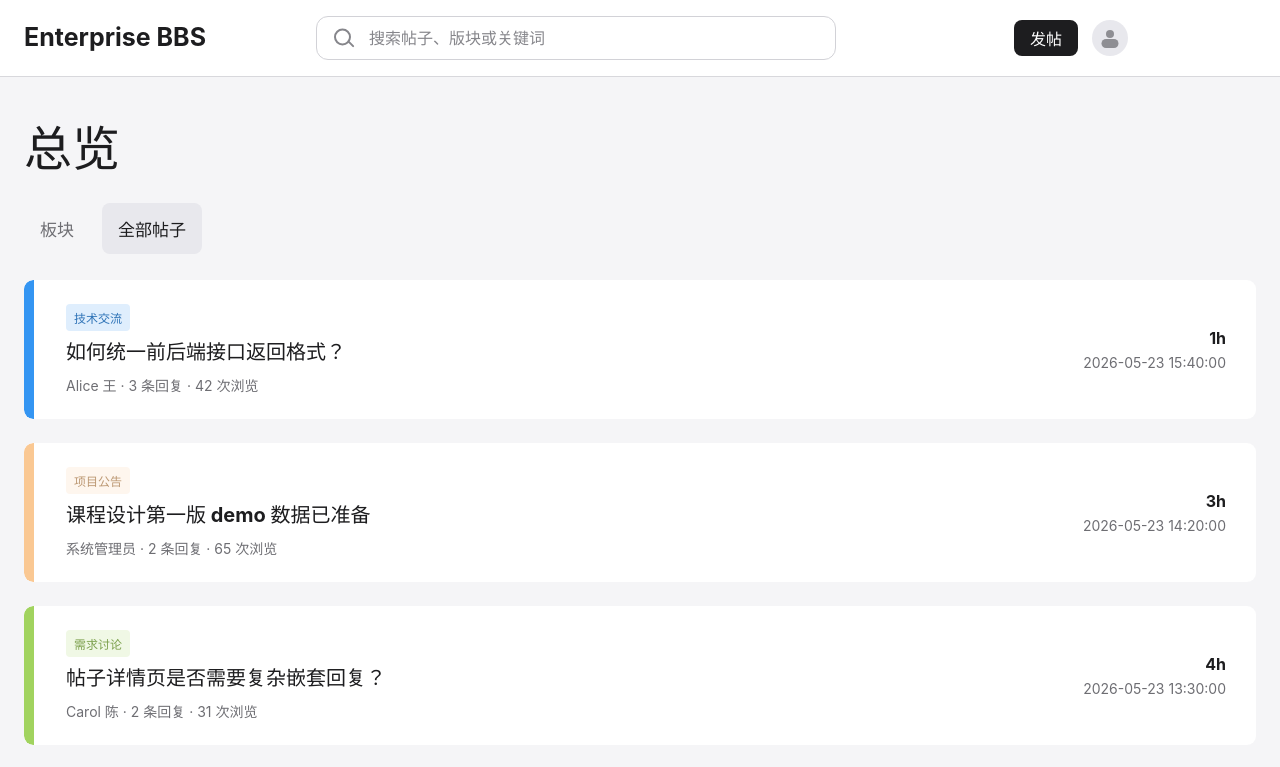
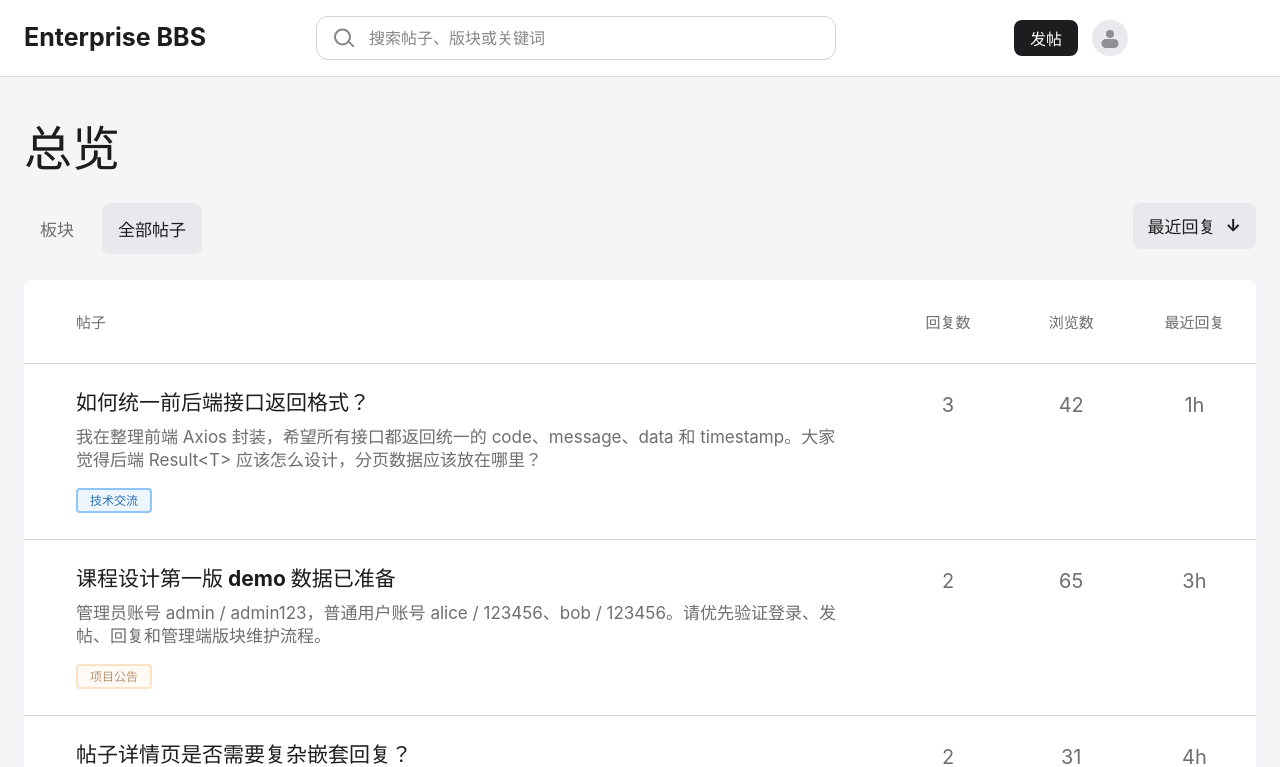
Before and after one commit to fatsheepER/enterprise-bbs, a Vue app in the folder frontend/: page /posts in a window 1280 px wide. Shown: the top 767 px of the page. Built offline with nearby package versions, Linux system fonts and the light colour scheme.

Commit message:
feat: Extract PostTable component Could be further used in /board, /profile and many other views

```diff
--- a/frontend/src/assets/main.css
+++ b/frontend/src/assets/main.css
@@ -5,8 +5,7 @@
 :root {
   color: #1d1d1f;
   background: #f5f5f7;
-  font-family:
-    -apple-system, BlinkMacSystemFont, 'SF Pro Text', 'Segoe UI', sans-serif;
+  font-family: -apple-system, BlinkMacSystemFont, 'SF Pro Text', 'Segoe UI', sans-serif;
   font-synthesis: none;
   text-rendering: optimizeLegibility;
   -webkit-font-smoothing: antialiased;
@@ -194,6 +193,136 @@ a {
   color: #1d1d1f;
 }
 
+.posts-overview__toolbar {
+  display: flex;
+  align-items: flex-start;
+  justify-content: space-between;
+  gap: 24px;
+  margin-bottom: 26px;
+}
+
+.posts-overview__tabs {
+  margin-bottom: 0;
+}
+
+.posts-sort-button {
+  display: inline-flex;
+  align-items: center;
+  gap: 10px;
+  min-height: 46px;
+  border: 0;
+  border-radius: 8px;
+  padding: 0 15px;
+  background: #e8e8ed;
+  color: #1d1d1f;
+  font-size: 17px;
+  font-weight: 700;
+}
+
+.posts-table-wrap {
+  overflow: hidden;
+  border-radius: 9px;
+  background: #fff;
+}
+
+.posts-table {
+  width: 100%;
+  border-collapse: collapse;
+  table-layout: fixed;
+}
+
+.posts-table th,
+.posts-table td {
+  border-bottom: 1px solid #d8d8dc;
+}
+
+.posts-table tbody tr:last-child td {
+  border-bottom: 0;
+}
+
+.posts-table__heading {
+  height: 84px;
+  padding: 0 18px;
+  color: #6e6e73;
+  font-size: 15px;
+  font-weight: 700;
+  letter-spacing: 0;
+  text-align: center;
+  text-transform: uppercase;
+}
+
+.posts-table__heading--post {
+  width: auto;
+  padding-left: 52px;
+  text-align: left;
+}
+
+.posts-table__heading:not(.posts-table__heading--post),
+.posts-table__stat {
+  width: 10%;
+  min-width: 94px;
+}
+
+.posts-table__post-cell {
+  padding: 26px 34px 26px 52px;
+  vertical-align: top;
+}
+
+.posts-table__title {
+  overflow: hidden;
+  margin: 0 0 9px;
+  color: #1d1d1f;
+  font-size: 21px;
+  font-weight: 700;
+  line-height: 1.28;
+  text-overflow: ellipsis;
+  white-space: nowrap;
+}
+
+.posts-table__excerpt {
+  display: -webkit-box;
+  overflow: hidden;
+  max-width: 760px;
+  margin: 0 0 16px;
+  -webkit-box-orient: vertical;
+  -webkit-line-clamp: 2;
+  color: #6e6e73;
+  font-size: 17px;
+  line-height: 1.35;
+}
+
+.posts-table__badge {
+  display: inline-flex;
+  max-width: 100%;
+  min-height: 25px;
+  align-items: center;
+  border: 2px solid color-mix(in srgb, var(--board-color, #2997ff) 55%, #fff);
+  border-radius: 4px;
+  padding: 3px 12px;
+  background: color-mix(in srgb, var(--board-color, #2997ff) 9%, #fff);
+  color: color-mix(in srgb, var(--board-color, #2997ff) 70%, #1d1d1f);
+  font-size: 12px;
+  font-weight: 700;
+  line-height: 1.1;
+}
+
+.posts-table__stat {
+  padding: 29px 18px;
+  color: #6e6e73;
+  font-size: 20px;
+  line-height: 1.2;
+  text-align: center;
+  vertical-align: top;
+}
+
+.posts-table__empty {
+  height: 120px;
+  padding: 0 34px;
+  color: #6e6e73;
+  font-size: 17px;
+  text-align: center;
+}
+
 .board-list,
 .post-list {
   display: grid;
@@ -371,7 +500,6 @@ a {
 }
 
 @media (max-width: 900px) {
-
   .content-width,
   .page-shell {
     width: min(100% - 28px, 1280px);
@@ -400,6 +528,22 @@ a {
     font-size: 40px;
   }
 
+  .posts-table-wrap {
+    overflow-x: auto;
+  }
+
+  .posts-table {
+    min-width: 760px;
+  }
+
+  .posts-table__heading--post {
+    padding-left: 34px;
+  }
+
+  .posts-table__post-cell {
+    padding-left: 34px;
+  }
+
   .board-card {
     grid-template-columns: 1fr;
     gap: 28px;
@@ -412,6 +556,12 @@ a {
 }
 
 @media (max-width: 640px) {
+  .posts-overview__toolbar {
+    align-items: stretch;
+    flex-direction: column;
+    gap: 14px;
+  }
+
   .overview-tabs {
     gap: 8px;
   }
@@ -419,6 +569,12 @@ a {
   .overview-tabs__link {
     padding: 11px 13px;
     font-size: 15px;
+  }
+
+  .posts-sort-button {
+    width: fit-content;
+    min-height: 42px;
+    font-size: 16px;
   }
 
   .board-card {
--- /dev/null
+++ b/frontend/src/components/PostTable.vue
@@ -0,0 +1,63 @@
+<script setup>
+defineProps({
+  posts: {
+    type: Array,
+    required: true,
+  },
+  ariaLabel: {
+    type: String,
+    default: '帖子列表',
+  },
+  emptyText: {
+    type: String,
+    default: '暂无帖子',
+  },
+})
+
+function postPreview(post) {
+  return post.contentPreview || post.content || ''
+}
+
+function postActivity(post) {
+  return post.relativeTime || post.updatedAt
+}
+</script>
+
+<template>
+  <section class="posts-table-wrap" :aria-label="ariaLabel">
+    <table class="posts-table">
+      <thead>
+        <tr>
+          <th class="posts-table__heading posts-table__heading--post" scope="col">帖子</th>
+          <th class="posts-table__heading" scope="col">回复数</th>
+          <th class="posts-table__heading" scope="col">浏览数</th>
+          <th class="posts-table__heading" scope="col">最近回复</th>
+        </tr>
+      </thead>
+
+      <tbody>
+        <template v-if="posts.length === 0">
+          <tr>
+            <td class="posts-table__empty" colspan="4">{{ emptyText }}</td>
+          </tr>
+        </template>
+
+        <template v-else>
+          <tr v-for="post in posts" :key="post.id" class="posts-table__row">
+            <td class="posts-table__post-cell">
+              <h2 class="posts-table__title">{{ post.title }}</h2>
+              <p class="posts-table__excerpt">{{ postPreview(post) }}</p>
+              <span class="posts-table__badge" :style="{ '--board-color': post.boardColorHex }">
+                {{ post.boardName }}
+              </span>
+            </td>
+
+            <td class="posts-table__stat" aria-label="回复数">{{ post.replyCount }}</td>
+            <td class="posts-table__stat" aria-label="浏览数">{{ post.viewCount }}</td>
+            <td class="posts-table__stat" aria-label="最近回复">{{ postActivity(post) }}</td>
+          </tr>
+        </template>
+      </tbody>
+    </table>
+  </section>
+</template>
--- a/frontend/src/views/front/PostsView.vue
+++ b/frontend/src/views/front/PostsView.vue
@@ -1,15 +1,26 @@
 <script setup>
-import OverviewTabs from '../../components/OverviewTabs.vue'
-import PostListItem from '../../components/PostListItem.vue'
+import PostTable from '../../components/PostTable.vue'
 import { visiblePosts } from '../../mock/forumViewModels'
 
 const posts = visiblePosts()
 </script>
 
 <template>
-  <OverviewTabs />
+  <section class="posts-overview">
+    <h1 class="overview-heading">总览</h1>
 
-  <section class="post-list" aria-label="全部帖子列表">
-    <PostListItem v-for="post in posts" :key="post.id" :post="post" />
+    <div class="posts-overview__toolbar">
+      <nav class="overview-tabs posts-overview__tabs" aria-label="总览页面导航">
+        <RouterLink class="overview-tabs__link" to="/">板块</RouterLink>
+        <RouterLink class="overview-tabs__link" to="/posts">全部帖子</RouterLink>
+      </nav>
+
+      <button class="posts-sort-button" type="button" aria-label="排序">
+        最近回复
+        <span aria-hidden="true">↓</span>
+      </button>
+    </div>
   </section>
+
+  <PostTable :posts="posts" aria-label="全部帖子列表" />
 </template>
```
